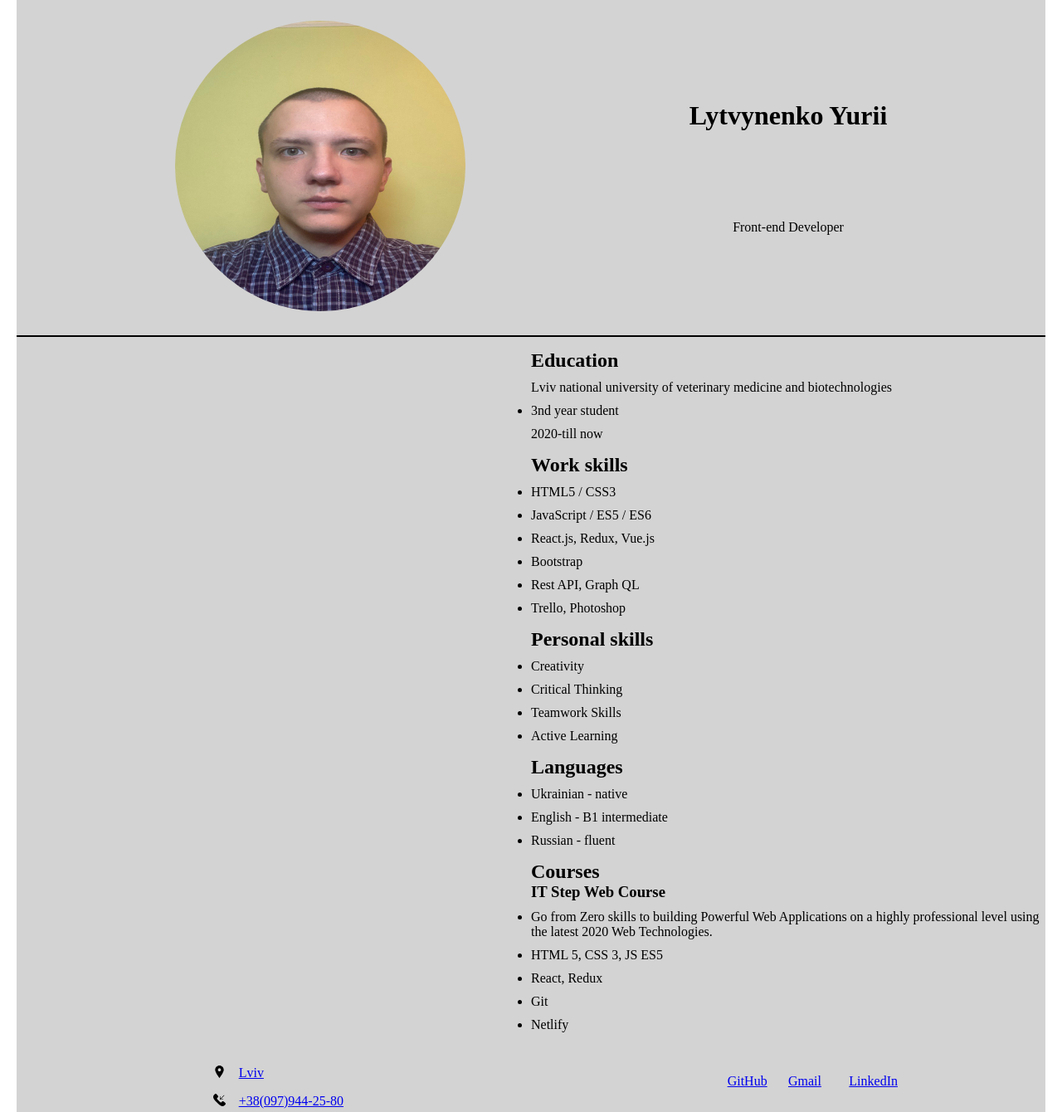
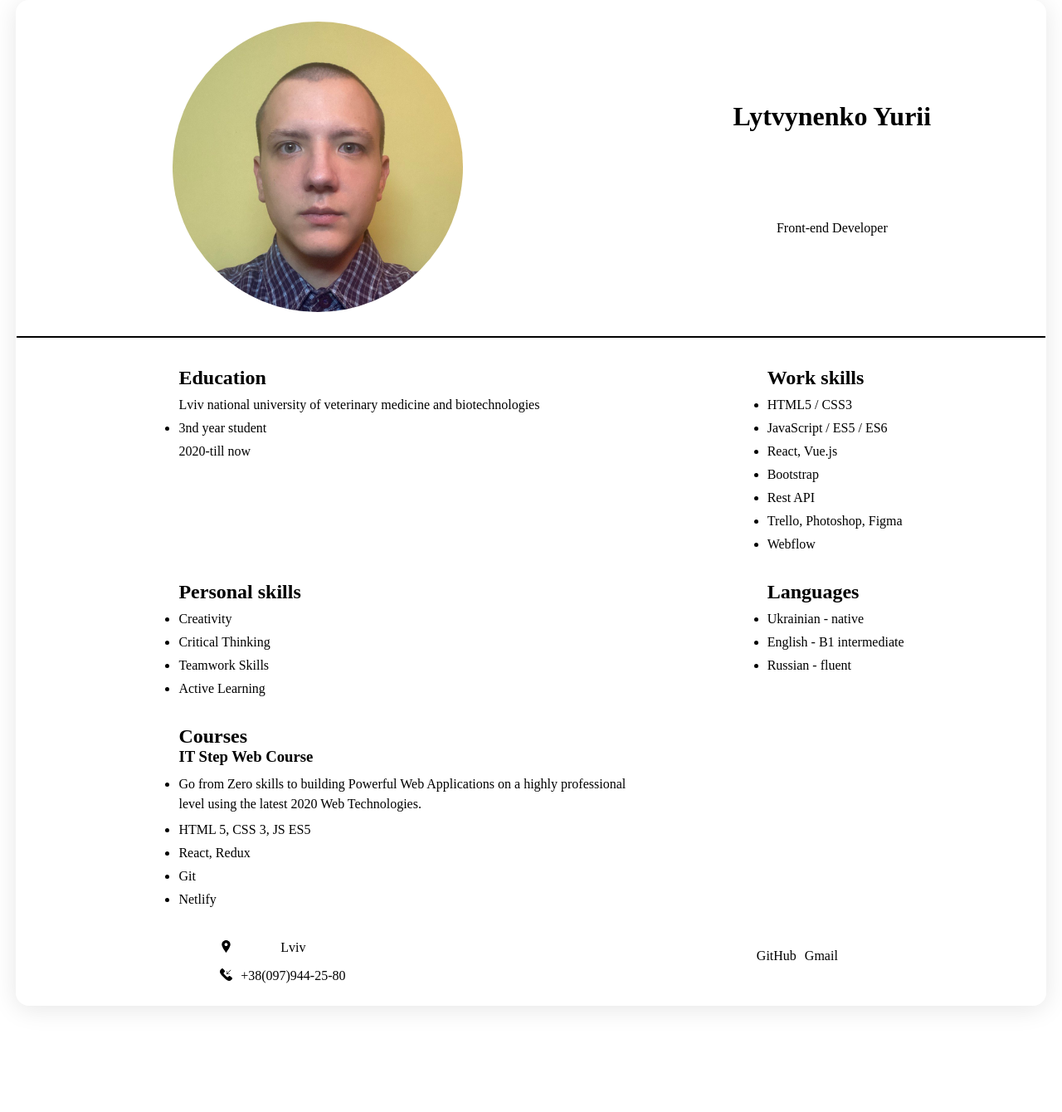
Before and after one commit to lytvynenkoy/cv-lytvynenko-yura, a plain HTML site: page index.html in a window 1280 px wide. Shown: the top 1340 px of the page at 83% size. After the commit the page ends 1212 px from the top, so only its background shows below. Drawn offline with Linux system fonts and the light colour scheme.

Commit message:
adaptiv + other modification

```diff
--- a/assets/css/style.css
+++ b/assets/css/style.css
@@ -7,28 +7,42 @@ li, p {
     margin-top: 10px;
 }
 
+a {
+    color: #000000;
+    text-decoration: none;
+}
+
+a:hover {
+    text-decoration: underline;
+}
+
 .container {
     width: 100%;
     max-width: 1240px;
     margin: 0 auto;
-    background-color: lightgrey;
-/*    TODO: Make normal BACKGROUND*/
+
+    background: rgba(255, 255, 255, 0.22);
+    border-radius: 16px;
+    box-shadow: 0 4px 30px rgba(0, 0, 0, 0.1);
+    backdrop-filter: blur(5px);
+    -webkit-backdrop-filter: blur(5px);
+    border: 1px solid rgba(255, 255, 255, 0.3);
 }
 
-header {
+.header-wrapper {
     padding: 25px 0;
     display: grid;
-    grid-template-columns: 50% auto;
-    justify-content: center;
+    grid-template-columns: repeat(2, auto);
     border-bottom: 2px solid #000000;
+    justify-content: space-around;
 }
 
 .prof-img {
-    width: 100%;
-    max-width: 350px;
-    height: 100%;
-    max-height: 350px;
+    object-fit: cover;
+    width: 350px;
+    height: 350px;
     border-radius: 50%;
+    margin: 0 50px;
 }
 
 .name {
@@ -38,33 +52,72 @@ header {
 }
 
 .inf {
-    padding-top: 15px;
-    display: grid;
-    grid-template-columns: 50%;
-    justify-content: end;
+    padding-top: 35px;
 }
 
-.contact {
+.info {
+    margin-left: 25px;
+    display: grid;
+    grid-template-columns: repeat(2, auto);
+    justify-content: space-evenly;
+}
+
+.footer-wrapper {
     padding: 25px 0;
     display: grid;
-    grid-template-columns: 50% auto;
+    grid-template-columns: repeat(2, auto);
     align-items: center;
-    justify-content: center;
+    justify-content: space-around;
 }
 
 .citi {
     margin-top: 15px;
     display: grid;
-    grid-template-columns: 5% auto;
+    grid-template-columns: repeat(2, auto);
 }
 
 .phone {
     margin-top: 15px;
     display: grid;
-    grid-template-columns: 5% auto;
+    grid-template-columns: repeat(2, auto);
 }
 
 .links {
     display: grid;
-    grid-template-columns: 50% 50% 50%;
+    grid-template-columns: repeat(3, auto);
+    padding: 25px 0 25px 0;
 }
+
+.links div {
+    margin: 0 5px;
+}
+
+.custom-ul li:nth-child(1) {
+    line-height: 1.5em;
+}
+
+@media all and (max-width: 920px) {
+    .info {
+        grid-template-columns: auto;
+        justify-content: center;
+    }
+    .header-wrapper {
+        grid-template-columns: auto;
+        justify-content: center;
+    }
+    .prof-img {
+        width: 200px;
+        height: 200px;
+    }
+
+}
+
+@media all and (max-width: 340px) {
+    .footer-wrapper {
+        margin: 0 23px;
+        grid-template-columns: auto;
+        display: grid;
+        justify-content:start;
+    }
+
+}
--- a/index.html
+++ b/index.html
@@ -2,6 +2,7 @@
 <html lang="en">
 <head>
     <meta charset="UTF-8">
+    <meta name="viewport" content="width=device-width, initial-scale=1, minimum-scale=1" />
     <title>CV</title>
     <link rel="stylesheet" href="assets/css/style.css" />
     <link rel="icon" type="image/x-icon" href="assets/foo1.png" />
@@ -9,12 +10,14 @@
 <body>
  <div class="container">
     <header>
+        <div class="header-wrapper">
             <div class="person">
                 <img class="prof-img" src="assets/images/profile-img.jpg" alt="person">
             </div>
             <div class="name">
                 <h1>Lytvynenko Yurii</h1>
                 <p>Front-end Developer</p>
+            </div>
         </div>
     </header>
 
@@ -30,10 +33,11 @@
              <ul>
                  <li>HTML5 / CSS3</li>
                  <li>JavaScript / ES5 / ES6</li>
-                 <li>React.js, Redux, Vue.js</li>
+                 <li>React, Vue.js</li>
                  <li>Bootstrap</li>
-                 <li>Rest API, Graph QL</li>
-                 <li>Trello, Photoshop</li>
+                 <li>Rest API</li>
+                 <li>Trello, Photoshop, Figma</li>
+                 <li>Webflow</li>
              </ul>
          </div>
          <div class="personal-skills inf">
@@ -56,8 +60,8 @@
          <div class="courses inf">
              <h2>Courses</h2>
              <h3>IT Step Web Course</h3>
-             <ul>
-                 <li>Go from Zero skills to building Powerful Web Applications on a highly professional level using the latest 2020 Web Technologies.</li>
+             <ul class="custom-ul">
+                 <li>Go from Zero skills to building Powerful Web Applications on a highly professional <br> level using the latest 2020 Web Technologies.</li>
                  <li>HTML 5, CSS 3, JS ES5</li>
                  <li>React, Redux</li>
                  <li>Git</li>
@@ -67,21 +71,21 @@
      </div>
 
      <footer>
-         <div class="contact">
+         <div class="footer-wrapper">
              <div class="location">
                  <div class="citi">
-                     <div><a href="https://www.google.com/maps/place/%D0%9B%D1%8C%D0%B2%D1%96%D0%B2,+%D0%9B%D1%8C%D0%B2%D1%96%D0%B2%D1%81%D1%8C%D0%BA%D0%B0+%D0%BE%D0%B1%D0%BB%D0%B0%D1%81%D1%82%D1%8C,+79000/@49.8326046,23.8721529,11z/data=!3m1!4b1!4m5!3m4!1s0x473add7c09109a57:0x4223c517012378e2!8m2!3d49.839683!4d24.029717"><img style="width: 15px; height: 15px" src="assets/location.svg" alt="citi"></a></div>
+                     <div><a href="https://www.google.com/maps/place/%D0%9B%D1%8C%D0%B2%D1%96%D0%B2,+%D0%9B%D1%8C%D0%B2%D1%96%D0%B2%D1%81%D1%8C%D0%BA%D0%B0+%D0%BE%D0%B1%D0%BB%D0%B0%D1%81%D1%82%D1%8C,+79000/@49.8326046,23.8721529,11z/data=!3m1!4b1!4m5!3m4!1s0x473add7c09109a57:0x4223c517012378e2!8m2!3d49.839683!4d24.029717"><img style="width: 15px; height: 15px; padding-right: 10px" src="assets/location.svg" alt="citi"></a></div>
                      <div><a href="https://www.google.com/maps/place/%D0%9B%D1%8C%D0%B2%D1%96%D0%B2,+%D0%9B%D1%8C%D0%B2%D1%96%D0%B2%D1%81%D1%8C%D0%BA%D0%B0+%D0%BE%D0%B1%D0%BB%D0%B0%D1%81%D1%82%D1%8C,+79000/@49.8326046,23.8721529,11z/data=!3m1!4b1!4m5!3m4!1s0x473add7c09109a57:0x4223c517012378e2!8m2!3d49.839683!4d24.029717">Lviv</a></div>
                  </div>
                  <div class="phone">
-                     <div><a href="tel:0979442580"><img style="width: 15px; height: 15px" src="assets/phone.svg" alt="Call 5551234567" /></a></div>
+                     <div><a href="tel:0979442580"><img style="width: 15px; height: 15px; padding-right: 10px" src="assets/phone.svg" alt="Call 5551234567" /></a></div>
                      <div><a href="tel:0979442580">+38(097)944-25-80</a></div>
                  </div>
              </div>
              <div class="links">
                  <div><a href="https://github.com/lytvynenkoy">GitHub</a></div>
                  <div><a href="mailto:lytvynenko.space@gmail.com">Gmail</a></div>
-                 <div><a href="#">LinkedIn</a></div>
+<!--                 <div><a href="#">LinkedIn</a></div>-->
 
              </div>
          </div>
```
Lines whose indentation alone changed are shown as unchanged.
